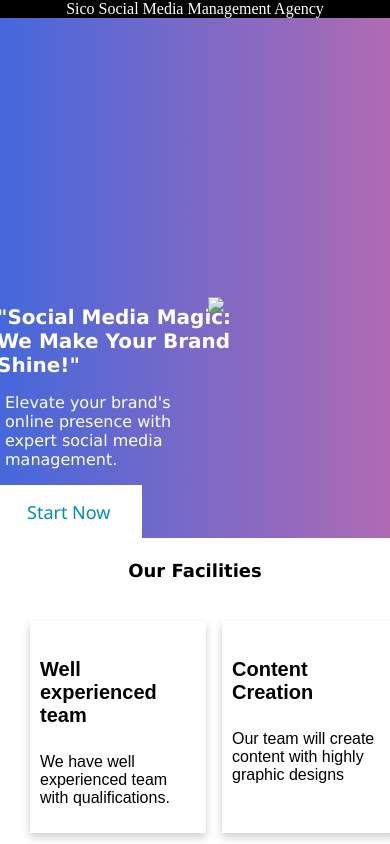
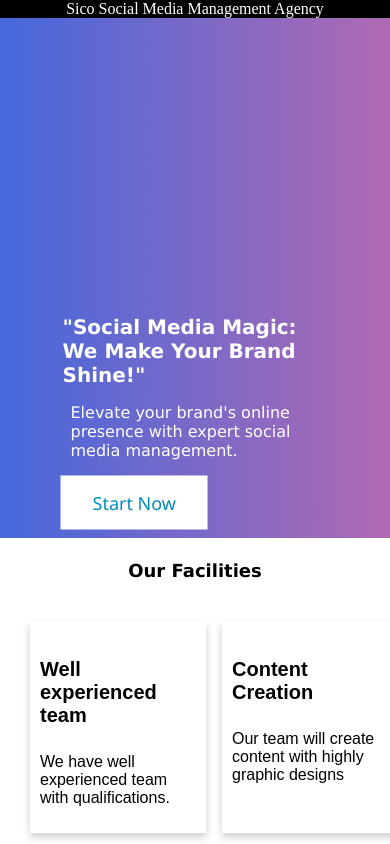
Before and after one commit to jonathanmics/sicossmmm, a plain HTML site: page index.html in a window 390 px wide. Shown: the top 844 px of the page. Drawn offline with Linux system fonts and the light colour scheme.

Commit message:
Update index.html

```diff
--- a/index.html
+++ b/index.html
@@ -128,37 +128,48 @@ body::-webkit-scrollbar{
             width: 100%;
             height: 520px;
         }
+
+        #img-container{
+            /* height: 350px;
+  transform: translate(-50%, -50%); */
+  display: none;
+
+
+        }
+        #span, #text{
+            width: 100%;
+        }
         .center{
             position: absolute;
   top: 50%;
-  left: 30%;
+  left: 50%;
   transform: translate(-50%, -50%);
-
-        }
-        #pic{
-            height: 250px;
-            position: absolute;
-  top: 50%;
-  left: 90%;
-  transform: translate(-50%, -50%);
+  width: 70%;
         }
         #main-text{
-            width: 240px;
+            width: 100%;
             font-size: 20px;
             font-family: Verdana, Geneva, Tahoma, sans-serif;
             font-weight: bold;
             color: white;
             padding: 4px;
+
         }
         #desc-text{
-            width: 200px;
+            width: 100%;
             font-size: 16px;
             font-family: Verdana, Geneva, Tahoma, sans-serif;
             color: white;
             padding: 6px;
             margin: 6px;
+
+
         }
+        #btn{
+            text-align: center;
         }
+
+    }
     </style>
 </head>
 <body>
@@ -174,6 +185,7 @@ body::-webkit-scrollbar{
     <header id="header">
         <img id="img" src="static/bg_sicoss.png">
         <div id="header-text-container" class="center">
+            <span id="span">
             <div id="text">
                 <div id="main-text">
                     "Social Media Magic: We Make Your Brand Shine!"
@@ -186,6 +198,7 @@ body::-webkit-scrollbar{
             <div id="button-container">
                 <a href="https://forms.gle/FhV1dMbhE2rBXqtQ6" target="_blank"><button class="btn" id="btn1">Start Now</button> </a>
             </div>
+        </span>
             <div id="img-container">
                 <img id="pic" src="static/decor.png">
             </div>
```
